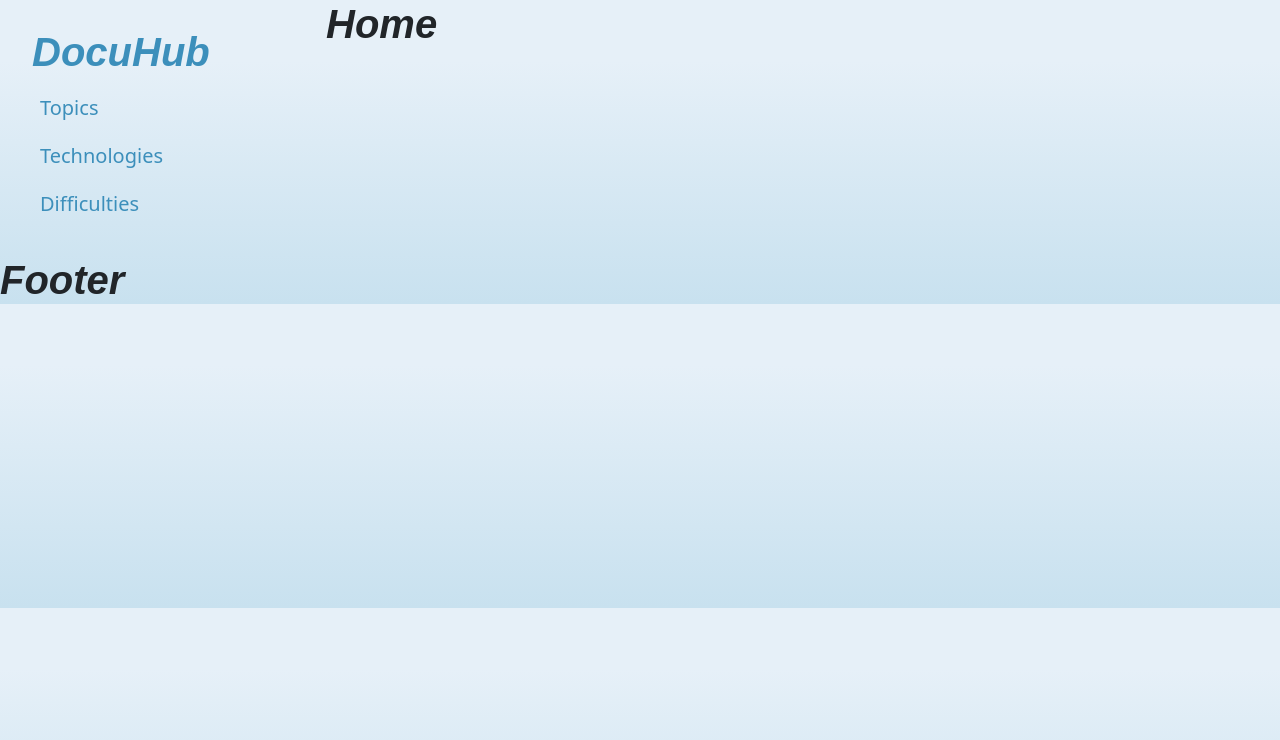
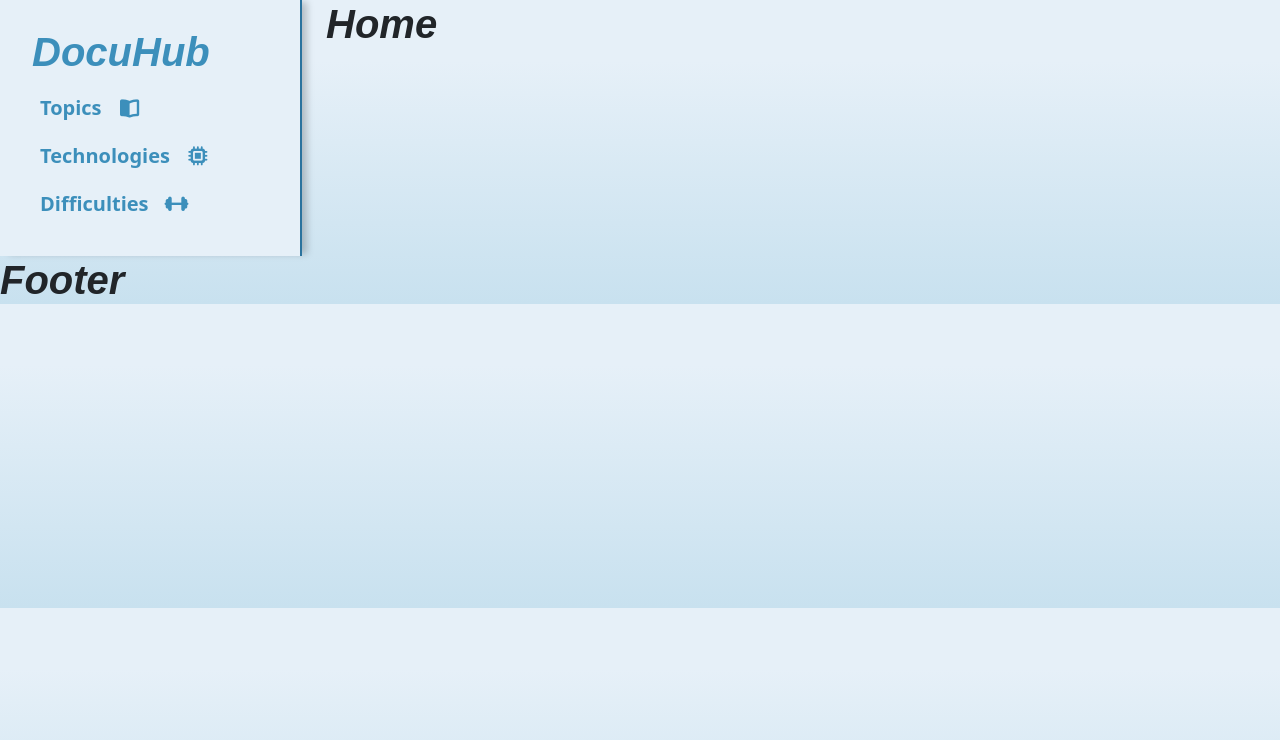
Before and after one commit to coluccifrancesco/documentation-webapp, a React (Vite) app in the folder documentation-react/: page / in a window 1280 px wide. Shown: the top 740 px of the page. Built offline with nearby package versions, Linux system fonts and the light colour scheme; a web font is replaced by a local one.

Commit message:
adjusted sidebar style and elements

```diff
--- a/documentation-react/src/App.css
+++ b/documentation-react/src/App.css
@@ -66,15 +66,17 @@ a {
 
 
 /* Sidebar */
-/* .sidebar {
-    border: var(--color-500) 2px solid;
-    border-radius: 15px;
-} */
+.sidebar {
+    border-right: var(--color-600) 2px solid;
+    background-color: var(--color-100);
+    box-shadow: 7px 0px 7px -2px rgba(0, 0, 0, 0.206);
+}
 
-.sidebar-link{
+.sidebar-link {
     border-radius: 15px;
     position: relative;
     transition: box-shadow 0.3s ease-in-out;
+    isolation: isolate; /* Crea un nuovo contesto di stacking */
 
     &::before {
         content: '';
@@ -87,7 +89,7 @@ a {
         background: linear-gradient(37deg, var(--color-400) 0%, var(--color-700) 100%);
         opacity: 0;
         transition: opacity 0.3s ease-in-out;
-        z-index: -1;
+        z-index: -1; /* Ora funziona grazie a isolation */
     }
 
     &:hover::before {
@@ -99,20 +101,34 @@ a {
         box-shadow: rgba(0, 0, 0, 0.24) -5px 3px 8px;
     }
 
-    h5, h1{
+    h5, h1, i{
         transition: 0.3s ease-in-out;
         position: relative;
     }
 
+    h5 {
+        font-weight: bold;
+    }
+
+    i {
+        font-size: 1.2rem;
+    }
+
     &:hover h5  {
         color: var(--color-50);
-        transform: translateX(20px);
+        transform: translateX(10px);
+    }
+
+    &:hover i {
+        color: var(--color-50);
+        transform: translateX(10px);
     }
 
     &:hover h1 {
         color: var(--color-50);
         transform: translateX(5px);
     }
+
 
     &:active{
         box-shadow: none;
@@ -228,7 +244,7 @@ a {
 
     &:hover {
         /* border: 1px solid var(--color-300); */
-        box-shadow: rgba(0, 0, 0, 0.06) -5px 3px 8px;
+        box-shadow: rgba(0, 0, 0, 0.138) -5px 3px 8px;
     }
 
     &::before {
--- a/documentation-react/src/components/Sidebar.jsx
+++ b/documentation-react/src/components/Sidebar.jsx
@@ -2,7 +2,7 @@ import { Link, NavLink } from 'react-router-dom';
 
 export default function Header () {
 
-    return <div className="sidebar">
+    return <section className="sidebar h-100">
 
         <ul className="list-unstyled p-4">
             <li className='sidebar-link px-2 py-1'>
@@ -10,17 +10,31 @@ export default function Header () {
             </li>
 
             <li className='sidebar-link px-3 py-2 my-2'>
-                <NavLink to="/topics"><h5 className='text-color-500'>Topics</h5></NavLink>
+                <NavLink to="/topics">
+                    <div className='d-flex align-items-center justify-content-start gap-3'>
+                        <h5 className='text-color-500'>Topics</h5>
+                        <i className="text-color-500 fa-solid fa-book-open"></i>
+                    </div>
+                </NavLink>
             </li>
 
             <li className='sidebar-link px-3 py-2 my-2'>
-                <NavLink to="/technologies"><h5 className='text-color-500'>Technologies</h5></NavLink>
+                <NavLink to="/technologies">
+                    <div className='d-flex align-items-center justify-content-start gap-3'>
+                        <h5 className='text-color-500'>Technologies</h5>
+                        <i className="text-color-500 fa-solid fa-microchip"></i>
+                    </div>
+                </NavLink>
             </li>
 
             <li className='sidebar-link px-3 py-2 my-2'>
-                <NavLink to="/difficulties"><h5 className='text-color-500'>Difficulties</h5></NavLink>
+                <NavLink to="/difficulties">
+                    <div className='d-flex align-items-center justify-content-start gap-3'>
+                        <h5 className='text-color-500'>Difficulties</h5>
+                        <i className="text-color-500 fa-solid fa-dumbbell"></i>
+                    </div>
+                </NavLink>
             </li>
         </ul>
-    </div>
-
+    </section>
 }
```
